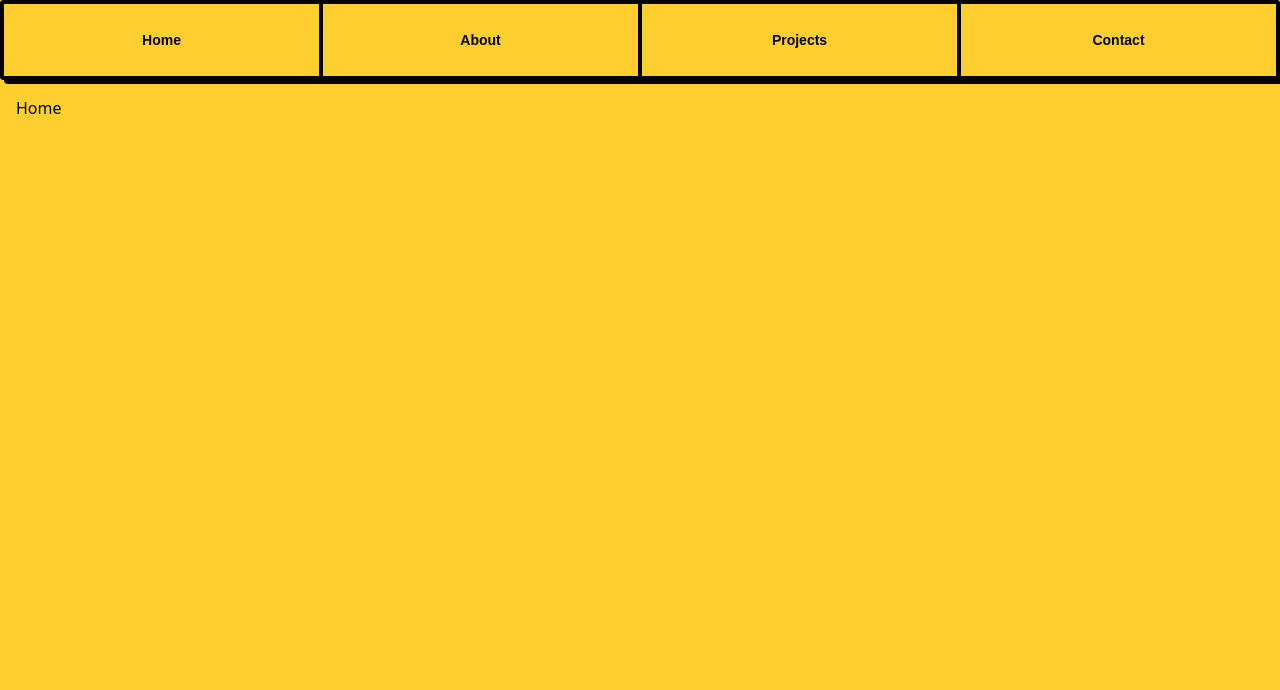
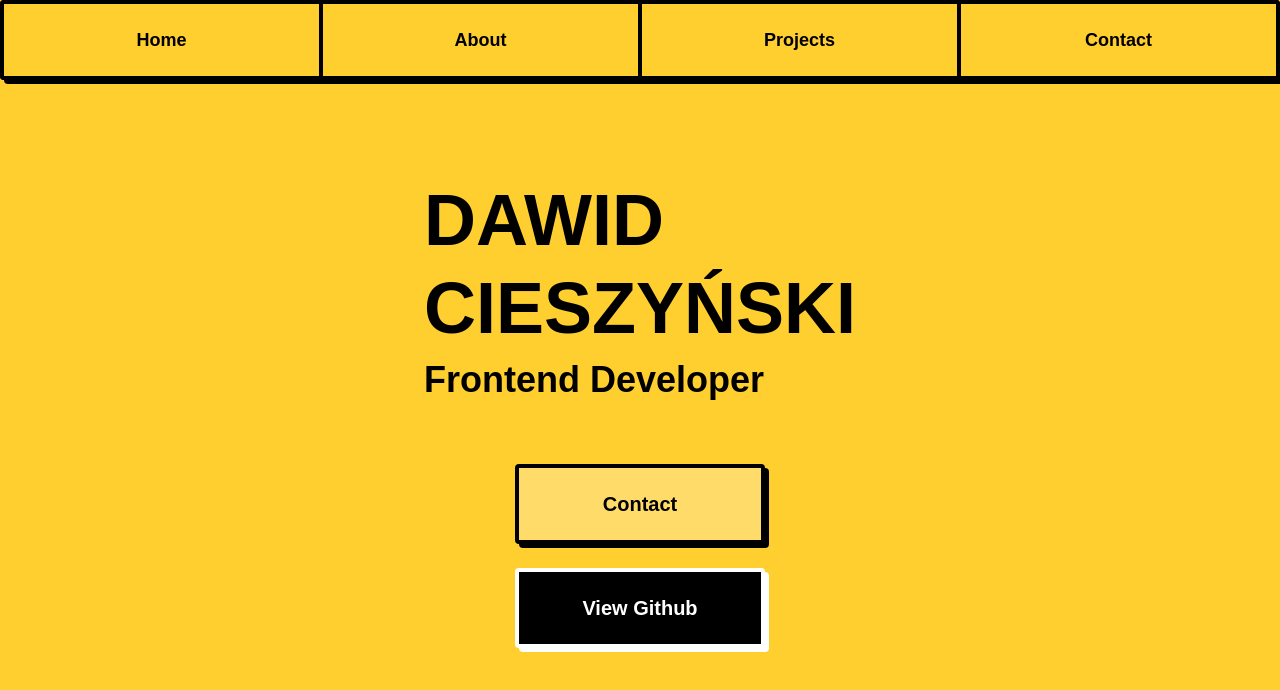
Before and after one commit to dCieszynski/personal-website, a React (Vite) app: page / in a window 1280 px wide. Shown: the top 690 px of the page. Built offline with nearby package versions, Linux system fonts and the light colour scheme; a web font is replaced by a local one.

Commit message:
Add Home page

```diff
--- /dev/null
+++ b/src/components/Button.tsx
@@ -0,0 +1,30 @@
+import React, { ReactNode } from "react";
+
+type Props = {
+  content: ReactNode;
+  onClick?: () => void;
+  color?: string;
+};
+
+const defaultProps = {
+  onClick: () => {},
+  color: undefined,
+};
+
+function Button({ content, onClick, color }: Props) {
+  return (
+    <button
+      type="button"
+      onClick={onClick}
+      className={`w-[200px] h-16 md:w-[250px] md:h-20 md:text-xl border-4 font-bold font-imb rounded ${
+        !color ? "border-black bg-personal-orange-1 shadow-brutal" : "border-white bg-black text-white shadow-brutal-white"
+      }`}
+    >
+      {content}
+    </button>
+  );
+}
+
+Button.defaultProps = defaultProps;
+
+export default Button;
--- a/src/components/Layout.tsx
+++ b/src/components/Layout.tsx
@@ -13,7 +13,7 @@ function Layout() {
   return (
     <div>
       <Navbar links={links} />
-      <div className="px-4 py-24 bg-personal-orange-2 min-h-screen">
+      <div className="px-4 py-20 md:py-16 bg-personal-orange-2 min-h-screen flex justify-center items-center">
         <Outlet />
       </div>
     </div>
--- a/src/components/Navbar.tsx
+++ b/src/components/Navbar.tsx
@@ -8,8 +8,8 @@ type Props = {
 
 function Navbar({ links }: Props) {
   return (
-    <div className="fixed w-screen font-imb font-bold text-sm z-50">
-      <div className="-z-10 bg-black border-b-2 border-black h-[80px] absolute w-full rounded drop-shadow-brutal" />
+    <div className="fixed w-screen font-imb font-bold text-sm md:text-lg z-50">
+      <div className="-z-10 bg-black border-b-2 border-black h-[80px] absolute w-full rounded shadow-brutal" />
       <ul className="bg-personal-orange-2 border-r-4 border-y-4 border-black h-[80px] flex items-center rounded">
         {links.map((link) => (
           <li key={link.to} className="h-full w-full border-l-4 border-black ease-out transition-all hover:bg-personal-orange-1">
--- a/src/pages/Home.tsx
+++ b/src/pages/Home.tsx
@@ -1,7 +1,23 @@
 import React from "react";
+import { Link } from "react-router-dom";
+import Button from "../components/Button";
 
 function Home() {
-  return <div>Home</div>;
+  return (
+    <main className="flex flex-col items-center gap-16">
+      <div className="pt-8 flex flex-col gap-4">
+        <h1 className="text-5xl md:text-7xl font-bold font-imb flex flex-col gap-4">
+          <div>DAWID</div>
+          <div>CIESZYŃSKI</div>
+        </h1>
+        <h2 className="text-2xl md:text-4xl font-bold font-imb">Frontend Developer</h2>
+      </div>
+      <div className="flex flex-col gap-6">
+        <Button content={<Link to="contact">Contact</Link>} />
+        <Button content={<a href="https://github.com/dCieszynski">View Github</a>} color="black" />
+      </div>
+    </main>
+  );
 }
 
 export default Home;
--- a/tailwind.config.js
+++ b/tailwind.config.js
@@ -6,8 +6,9 @@ export default {
       fontFamily: {
         imb: ["IBM Plex Mono", "sans-serif"],
       },
-      dropShadow: {
+      boxShadow: {
         brutal: "4px 4px 0px #000",
+        "brutal-white": "4px 4px 0px #fff",
       },
       colors: {
         "personal-orange-2": "#ffce2f",
```
Also changed, not shown: 2 other files (tests, documents, lock files or other folders).
